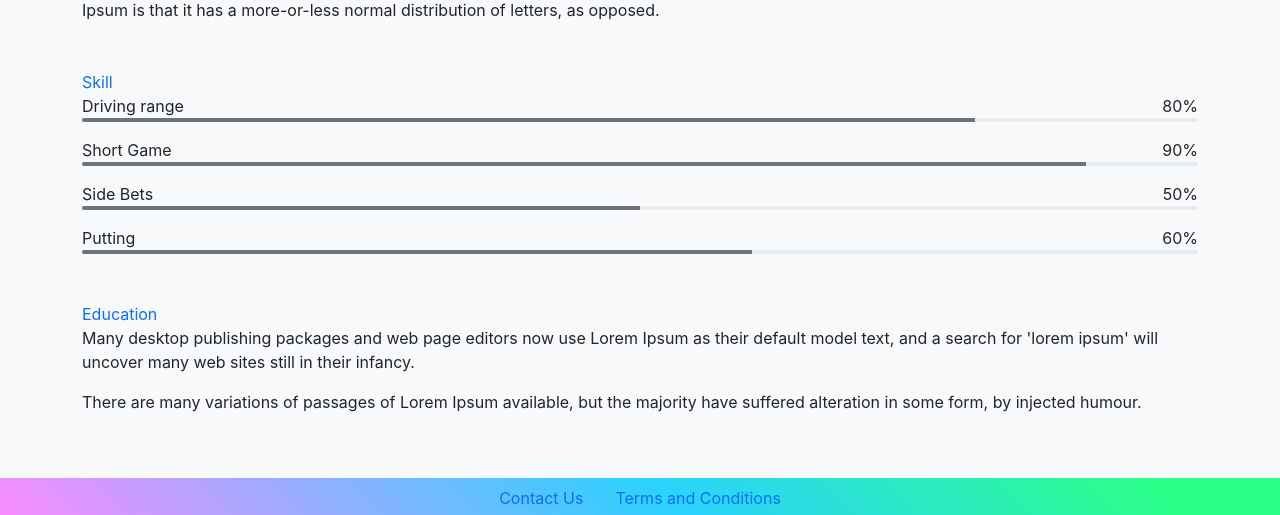
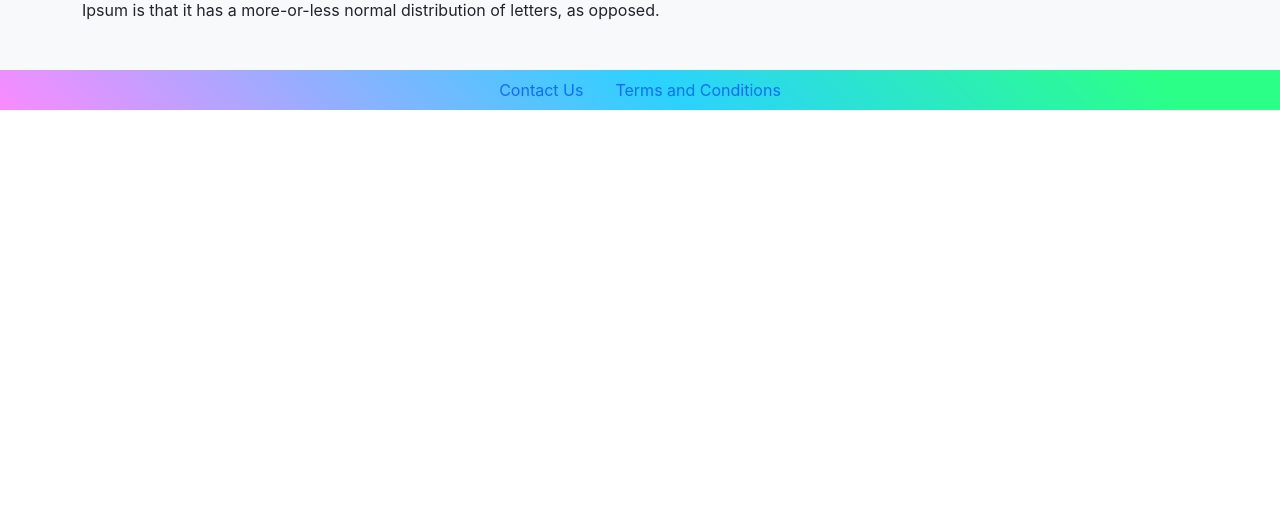
Before and after one commit to Childy77/Takiwatanga, a React (Create React App) app in the folder client/: page /profile in a window 1280 px wide. Shown: the part 550-1065 px from the top of the page. After the commit the page ends 800 px from the top, so only its background shows below. Built offline with nearby package versions, Linux system fonts and the light colour scheme.

Commit message:
profile block comment

```diff
--- a/client/src/pages/Profile.js
+++ b/client/src/pages/Profile.js
@@ -42,7 +42,7 @@
                     <p className="mb-0">It is a long established fact that a reader will be distracted by the readable content of a page when looking at its layout. The point of using Lorem Ipsum is that it has a more-or-less normal distribution of letters, as opposed.</p>
                 </div>
             </div>
-            <div className="col-lg-12">
+           {/*  <div className="col-lg-12">
                 <div className="row">
                     <div className="col-lg-12 mb-4 mb-sm-5">
                         <div className="mb-4 mb-sm-5">
@@ -92,7 +92,7 @@
                         </div>
                     </div>
                 </div>
-            </div>
+            </div> */}
         </div>
     </div>
 </section>
```
